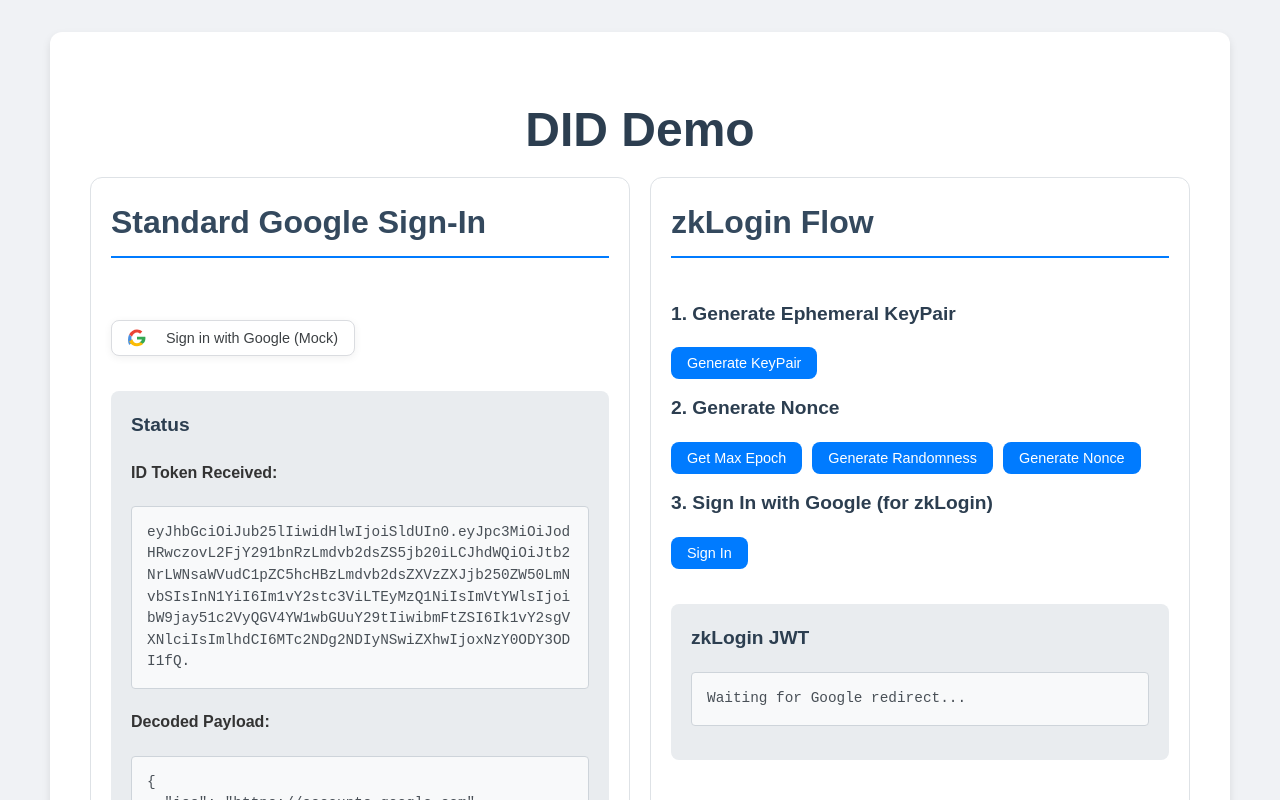
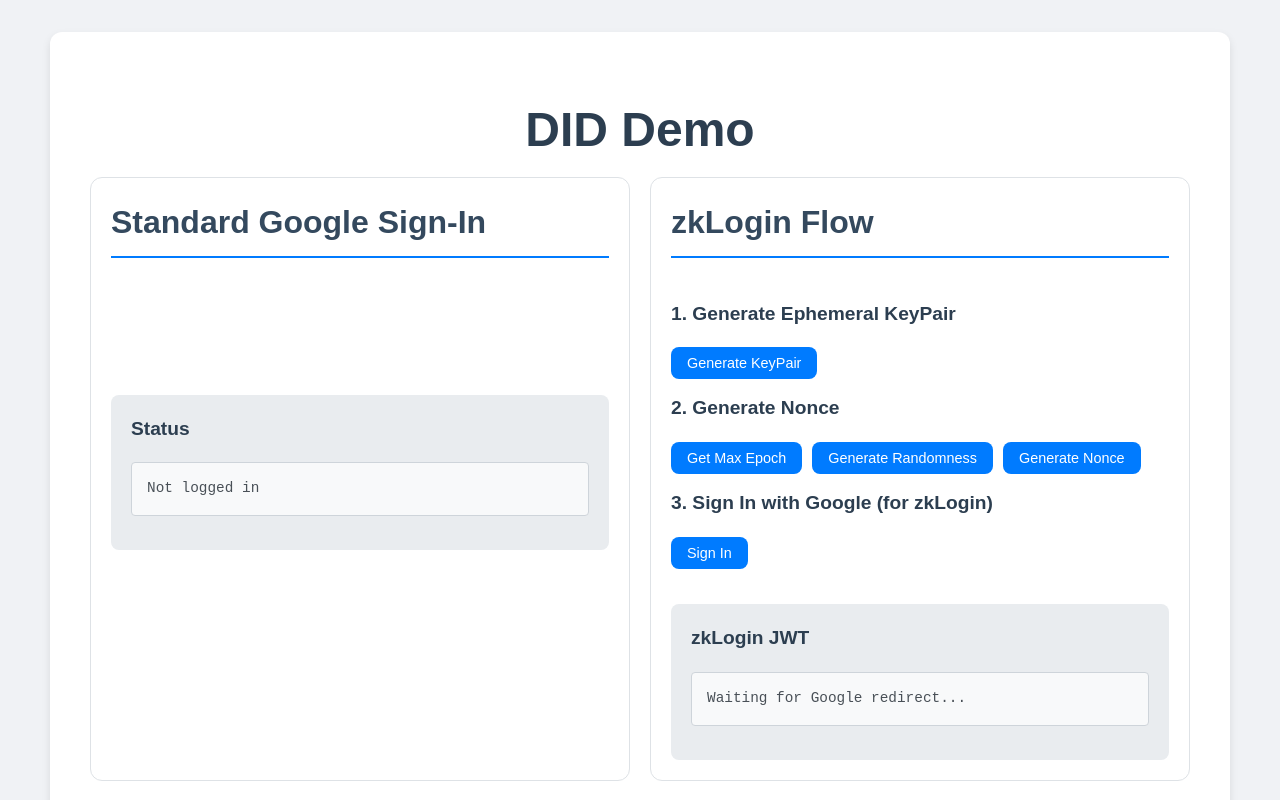
Before and after one commit to semiotic-agentium/did-demo, a React (Vite) app: page / in a window 1280 px wide. Shown: the top 800 px of the page. Built offline with nearby package versions, Linux system fonts and the light colour scheme; no server answers.

Commit message:
Removed mocked login
Removed mocked login and performed code cleanup

```diff
--- a/src/App.css
+++ b/src/App.css
@@ -153,21 +153,3 @@ hr {
     grid-template-columns: 1fr 1fr;
   }
 }
-
-/* Mock Google button styling (used by MockGoogleLogin) */
-.google-signin-mock {
-  display: inline-flex;
-  align-items: center;
-  gap: 10px;
-  background: #fff;
-  border: 1px solid #dadce0;
-  border-radius: 8px;
-  padding: 10px 18px;
-  font-size: 0.95rem;
-  font-weight: 500;
-  color: #3c4043;
-  cursor: pointer;
-  box-shadow: 0 2px 8px rgba(0, 0, 0, 0.06);
-}
-.google-signin-mock:hover { background: #f8f9fa; }
-.google-signin-mock:active { transform: translateY(1px); }
--- a/src/components/MockGoogleLogin.tsx
+++ /dev/null
@@ -1,68 +0,0 @@
-import React, { useEffect } from 'react'
-import type { CredentialResponse } from '@react-oauth/google'
-
-type Props = {
-  onSuccess: (response: CredentialResponse) => void
-  onError?: () => void
-  useOneTap?: boolean
-}
-
-function base64UrlEncode(obj: object) {
-  const json = JSON.stringify(obj)
-  return btoa(json)
-    .replace(/=/g, '')
-    .replace(/\+/g, '-')
-    .replace(/\//g, '_')
-}
-
-function createFakeIdToken() {
-  const header = { alg: 'none', typ: 'JWT' }
-  const now = Math.floor(Date.now() / 1000)
-  const payload = {
-    iss: 'https://accounts.google.com',
-    aud: 'mock-client-id.apps.googleusercontent.com',
-    sub: 'mock-sub-123456',
-    email: 'mock.user@example.com',
-    name: 'Mock User',
-    iat: now,
-    exp: now + 3600,
-  }
-
-  return `${base64UrlEncode(header)}.${base64UrlEncode(payload)}.`
-}
-
-const MockGoogleLogin: React.FC<Props> = ({ onSuccess, onError, useOneTap }) => {
-  useEffect(() => {
-    if (useOneTap) {
-      const t = setTimeout(() => {
-        const credential = createFakeIdToken()
-        onSuccess({ credential } as unknown as CredentialResponse)
-      }, 500)
-      return () => clearTimeout(t)
-    }
-  }, [useOneTap, onSuccess])
-
-  const handleClick = () => {
-    try {
-      const credential = createFakeIdToken()
-      onSuccess({ credential } as unknown as CredentialResponse)
-    } catch (e) {
-      console.error('Mock login failed', e)
-      onError && onError()
-    }
-  }
-
-  return (
-    <button className="google-signin-mock" onClick={handleClick} type="button">
-      <svg width="18" height="18" viewBox="0 0 48 48" xmlns="http://www.w3.org/2000/svg" aria-hidden>
-        <path fill="#EA4335" d="M24 9.5c3.9 0 6.7 1.7 8.2 3.1l6-6C34.6 3.2 29.8 1 24 1 14.9 1 6.9 6.4 3 14.5l7.6 5.9C12.9 14.1 18 9.5 24 9.5z"/>
-        <path fill="#34A853" d="M46.5 24.5c0-1.6-.1-2.8-.4-4H24v7.6h12.9c-.6 3.4-3 6-6.7 7.6l6.3 4.9C43.7 37.8 46.5 31.7 46.5 24.5z"/>
-        <path fill="#4A90E2" d="M10.6 29.9A14.9 14.9 0 0 1 9 24.5c0-1.4.2-2.8.6-4.1L3 14.5C1.1 18.9 0 23.6 0 28.5s1.1 9.6 3 14l7.6-5.9z"/>
-        <path fill="#FBBC05" d="M24 46c6.5 0 11.9-2.1 16-5.7l-6.3-4.9c-2.2 1.5-5 2.5-9.7 2.5-6 0-11.1-4.6-12.4-10.8L3 33.5C6.9 41.6 14.9 46 24 46z"/>
-      </svg>
-      <span style={{ marginLeft: 10 }}>Sign in with Google (Mock)</span>
-    </button>
-  )
-}
-
-export default MockGoogleLogin
--- a/src/components/StandardLogin.tsx
+++ b/src/components/StandardLogin.tsx
@@ -2,7 +2,6 @@ import React, { useState } from 'react'
 import { GoogleLogin } from '@react-oauth/google'
 import type { CredentialResponse } from '@react-oauth/google'
 import { jwtDecode } from 'jwt-decode'
-import MockGoogleLogin from './MockGoogleLogin'
 
 const StandardLogin: React.FC = () => {
   const [idToken, setIdToken] = useState<string | null>(null)
@@ -31,19 +30,11 @@ const StandardLogin: React.FC = () => {
     <div className="flow-section">
       <h2>Standard Google Sign-In</h2>
       <div className="button-group">
-        {import.meta.env.DEV ? (
-          <MockGoogleLogin
-            onSuccess={handleLoginSuccess}
-            onError={handleLoginError}
-            useOneTap
-          />
-        ) : (
-          <GoogleLogin
-            onSuccess={handleLoginSuccess}
-            onError={handleLoginError}
-            useOneTap
-          />
-        )}
+        <GoogleLogin
+          onSuccess={handleLoginSuccess}
+          onError={handleLoginError}
+          useOneTap
+        />
       </div>
       <div className="status-display">
         <h3>Status</h3>
```
